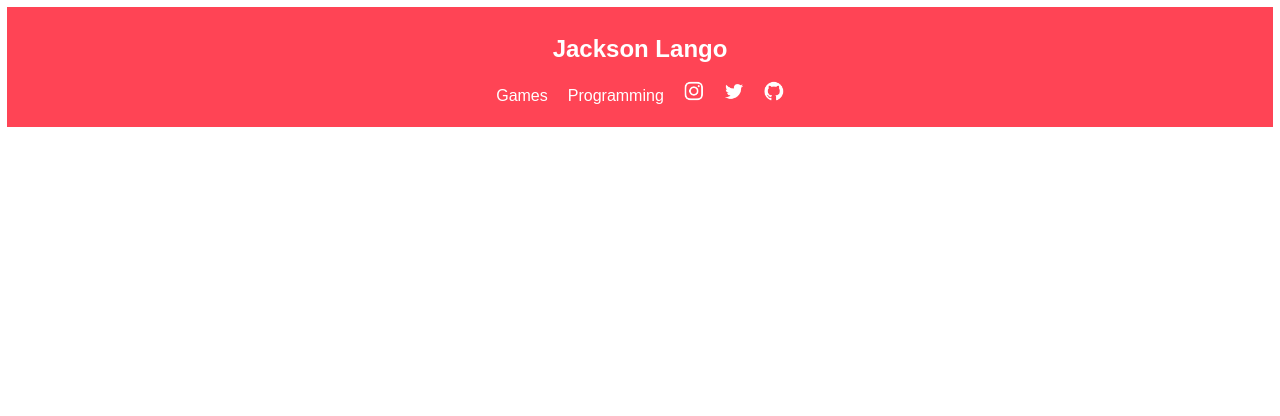
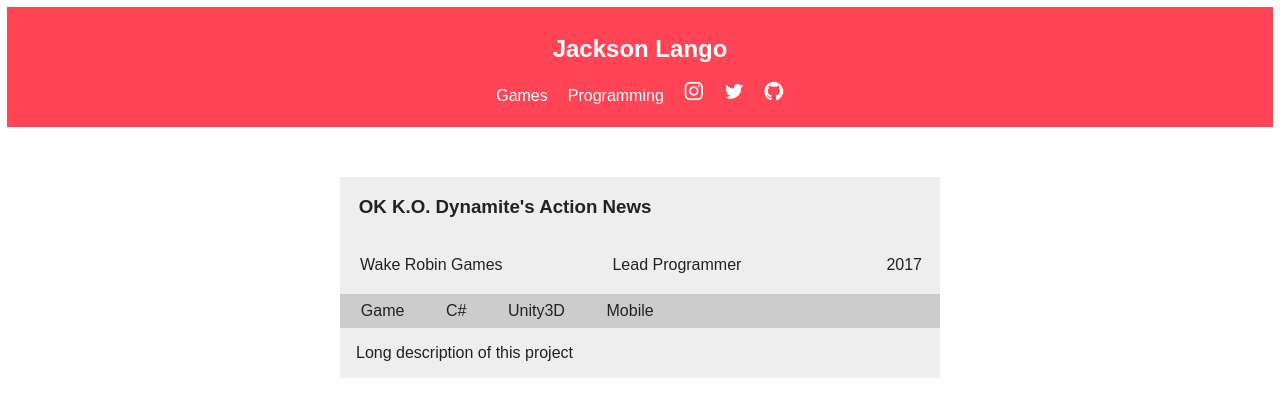
Before and after one commit to no1hitjam/portfolio3, a React (Create React App) app: page /programming in a window 1280 px wide. Shown: the top 416 px of the page. Built offline with nearby package versions, Linux system fonts and the light colour scheme.

Commit message:
start programming page

```diff
--- a/src/App.js
+++ b/src/App.js
@@ -9,6 +9,7 @@ import './App.css';
 import { Header } from './Header.js';
 import { Home } from './Home.js';
 import { Games } from './Games.js';
+import { Programming } from './Programming.js';
 
 
 
@@ -20,6 +21,7 @@ class App extends Component {
           <Header />
           <Route exact path="/" component={Home} />
           <Route path="/games" component={Games} />
+          <Route path="/programming" component={Programming} />
 
           <Route exact path="/portfolio3" component={Home} />
         </div>
--- a/src/Games.css
+++ b/src/Games.css
@@ -30,6 +30,7 @@
   margin-bottom: 0px;
   padding: 10px 15px;
   display: inline-block;
+  min-width: 400px;
 }
 
 .Game-header h3 {
@@ -38,13 +39,13 @@
   margin-bottom: 10px;
 }
 
-.date {
+.Game-date {
   margin-right: 5%;
   font-size: small;
   display: inline-block;
 }
 
-.tag {
+.Game-tag {
   margin-right: 3%;
   font-size: small;
   display: inline-block;
@@ -65,12 +66,12 @@
   overflow: visible;
 }
 
-table, tbody, tr, th, td {
+.Game td {
   padding: 0;
   margin: 0;
   text-align: center;
 }
-table {
+.Game table {
   width: 100%;
   border-collapse: collapse;
 }
@@ -99,7 +100,7 @@ table {
 }
 
 .Game-info {
-  background-color: #ddd;
+  background-color: #eee;
   line-height: 1.35em;
   padding: 1.1em 1.5em;
 }
--- a/src/Games.js
+++ b/src/Games.js
@@ -7,7 +7,7 @@ class Game extends Component {
   render() {
     const tags = this.props.tags.map((val, idx) =>{
       return (
-        <span className="tag">{val}</span>
+        <span className="Game-tag">{val}</span>
       )
     });
 
@@ -45,7 +45,7 @@ class Game extends Component {
           style={{backgroundImage: 'url(' + this.props.img + ')'}}>
           <div className="Game-header">
             <h3>{this.props.name}</h3>
-            <span className="date">({this.props.date})</span>
+            <span className="Game-date">({this.props.date})</span>
             {tags}
           </div>
         </div>
@@ -93,7 +93,7 @@ export class Games extends Component {
           links={['Play Online!']}
           desc="Grab your clipboard and brush up on your social skills: It’s time to raise money on the streets for charity! Canvasser is a persuasion game, and it’s all about getting the most donations possible before the day ends. Can you sustain interest, trust, and get your town to care about Evergreen Forest before it’s too late?"
           roles={['Programmer', 'Writer', 'Artist', 'Game Design', 'Music', 'Sound']}
-          personal="I built this game after the unforgettable experience I had as a Canvasser. I wanted to take the lessons I learned and the paradoxes I faced in the short time I spent fundraising and teach them through this game."
+          personal="I built this game after the unforgettable experiences I had as a Canvasser. I wanted to take the lessons I learned and the paradoxes I faced in the short time I spent fundraising and teach them through this game."
           quotes={[
             { quote: ["\"Through its mechanics, Canvasser presents an unbiased perspective on the occupation of canvassing (on-foot fundraising), illustrating both the highs and lows of the job without being heavy-handed or overly critical.\"", <br />, "—Alexander Feigenbaum"],
               link: "http://amadeusgamezart.wordpress.com/2013/06/27/canvasser-subtlety-in-mechanics/" },
--- a/src/Header.js
+++ b/src/Header.js
@@ -1,7 +1,7 @@
 import React from 'react';
 import {Link} from 'react-router-dom';
 
-import './App.css'
+import './App.css';
 
 import instagramImg from './img/instagram.png';
 import twitterImg from './img/twitter.png';
--- /dev/null
+++ b/src/Programming.css
@@ -0,0 +1,40 @@
+.Project {
+  background-color: #eee;
+  margin: auto;
+  margin-bottom: 3em;
+  width: 90%;
+  max-width: 600px;
+  text-align: left;
+}
+
+.Project h3 {
+  padding: 1em;
+  padding-bottom: 0;
+}
+
+.Project table {
+  width: 100%;
+}
+
+.Project-tags {
+  background-color: #ccc;
+}
+
+.Project-tag {
+  padding: .5em 1.3em;
+  background-color: #ccc;
+  display: inline-block;
+}
+
+.Project-tag:hover {
+  background-color: #ddd;
+}
+
+.Project-item {
+  padding: 1em;
+}
+
+.Project-year {
+  width: 5em;
+  text-align: right;
+}
--- /dev/null
+++ b/src/Programming.js
@@ -0,0 +1,31 @@
+import React, { Component } from 'react';
+import {Link} from 'react-router-dom';
+
+import './Programming.css';
+
+export class Programming extends Component {
+  render() {
+    return (
+      <div className="Programming">
+        <div className="Project">
+          <h3>OK K.O. Dynamite's Action News</h3>
+          <table><tbody><tr>
+            <a href="#"><td className="Project-item">Wake Robin Games</td></a>
+            <td className="Project-item">Lead Programmer</td>
+            <td className="Project-item Project-year">2017</td>
+          </tr></tbody></table>
+          <div className="Project-tags">
+            <a href="#"><span className="Project-tag">Game</span></a>
+            <a href="#"><span className="Project-tag">C#</span></a>
+            <a href="#"><span className="Project-tag">Unity3D</span></a>
+            <a href="#"><span className="Project-tag">Mobile</span></a>
+          </div>
+          <div className="Project-item">
+            Long description of this project
+          </div>
+          <div className="Project-links" />
+        </div>
+      </div>
+    )
+  }
+}
```
